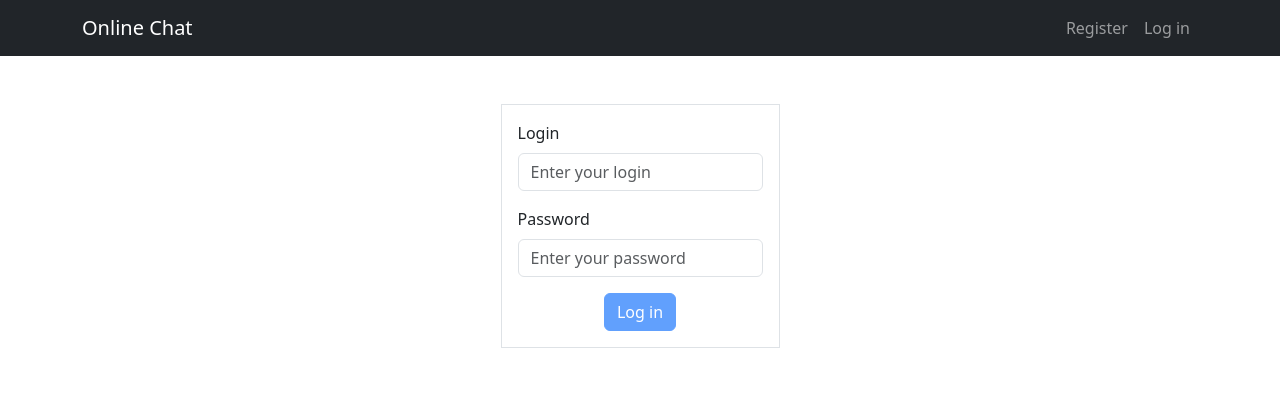
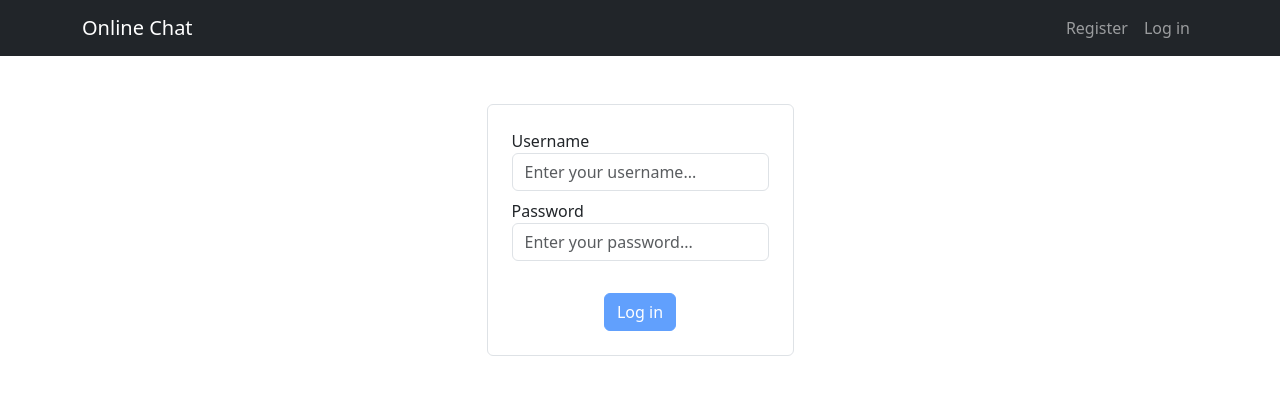
Before and after one commit to KubaD-D/OnlineChatFront, a React (Create React App) app: page /Login in a window 1280 px wide. Shown: the top 394 px of the page. Built offline with nearby package versions, Linux system fonts and the light colour scheme; no server answers.

Commit message:
Adjusted login styling to match register, deleted unused files

```diff
--- a/src/App.css
+++ /dev/null
@@ -1,38 +0,0 @@
-.App {
-  text-align: center;
-}
-
-.App-logo {
-  height: 40vmin;
-  pointer-events: none;
-}
-
-@media (prefers-reduced-motion: no-preference) {
-  .App-logo {
-    animation: App-logo-spin infinite 20s linear;
-  }
-}
-
-.App-header {
-  background-color: #282c34;
-  min-height: 100vh;
-  display: flex;
-  flex-direction: column;
-  align-items: center;
-  justify-content: center;
-  font-size: calc(10px + 2vmin);
-  color: white;
-}
-
-.App-link {
-  color: #61dafb;
-}
-
-@keyframes App-logo-spin {
-  from {
-    transform: rotate(0deg);
-  }
-  to {
-    transform: rotate(360deg);
-  }
-}
--- a/src/App.js
+++ b/src/App.js
@@ -1,11 +1,9 @@
 import { BrowserRouter, Routes, Route } from 'react-router-dom';
-import './App.css';
 import ChatRoom from './pages/ChatRoom';
-import Home from './pages/Home';
 import Login from './pages/Login';
 import Logout from './pages/Logout';
 import Register from './pages/Register';
-import { AuthProvider, useAuth } from './context/AuthContext';
+import { useAuth } from './context/AuthContext';
 import { useEffect } from 'react';
 import { refreshRequest } from './utils/AuthSerivce';
 import NavBar from './components/NavBar';
--- a/src/pages/ChatRoom.js
+++ b/src/pages/ChatRoom.js
@@ -4,16 +4,17 @@ import ChatRoomsList from "../components/ChatRoomsList";
 import ChatRoomSettingsBar from "../components/ChatRoomSettingsBar";
 import { Modal, ModalBody } from "react-bootstrap";
 import { getData } from "../utils/ApiService";
+import { useAuth } from "../context/AuthContext";
 
 const ChatRoom = () => {
     const [chatRoomId, setChatRoomId] = useState(null);
-    const [chatRoomTitle, setChatRoomTitle] = useState("Please join a room");
+    const [chatRoomTitle, setChatRoomTitle] = useState("");
     const [chatRoomOwner, setChatRoomOwner] = useState(null);
     const [isModalActive, setIsModalActive] = useState(false);
     const [modalTitle, setModalTitle] = useState("");
     const [modalChildren, setModalChildren] = useState("");
     const [toggleChatListRefresh, setToggleChatListRefresh] = useState(false);
-    const chatRoomIdRef = useRef("");
+    const { username } = useAuth();
 
     useEffect(() => {
 
@@ -28,6 +29,10 @@ const ChatRoom = () => {
                     setChatRoomOwner(responseData.owner)
                 }
             }
+        }
+
+        if(!username) {
+            setChatRoomTitle("Please log in");
         }
 
         getChatRoomOwner();
--- a/src/pages/Home.js
+++ /dev/null
@@ -1,47 +0,0 @@
-import NavBar from "../components/NavBar";
-import { Container, Table } from "react-bootstrap";
-import { useAuth } from "../context/AuthContext";
-
-const Home = () => {
-
-    const { username } = useAuth();
-
-    return (
-
-        <>
-            <Container className="d-flex flex-wrap justify-content-center">
-                <div className="text-center w-100 mb-5">
-                    <button type="button" className="btn btn-primary mt-2">Create new chat room</button>
-                </div>
-
-                <Table className="border w-50 text-center">
-                    <thead>
-                        <tr>
-                            <th>Chat room id</th>
-                            <th>Join</th>
-                        </tr>
-                    </thead>
-
-                    <tbody>
-                        <tr>
-                            <td>
-                                test id
-                            </td>
-                            <td>
-                                <div className="d-inline-block">
-                                    <button className="btn btn-primary">test button</button>
-                                </div>
-                            </td>
-                        </tr>
-                    </tbody>
-                </Table>
-
-            </Container>
-
-        </>
-
-    );
-
-}
-
-export default Home;
--- a/src/pages/Login.js
+++ b/src/pages/Login.js
@@ -28,35 +28,37 @@ const Login = () => {
     }
 
     return (
-        <>
-            <Container className="d-flex justify-content-center">
+        <div className="d-flex justify-content-center mt-5">
+            <div className="border rounded p-4">
 
-                <Form className="w-25 border p-3 mt-5" onSubmit={e => handleSubmit(e)}>
-                    <Form.Group className="mb-3" controlId="formLogin">
-                        <Form.Label>Login</Form.Label>
-                        <Form.Control
-                         type="text"
-                         placeholder="Enter your login"
-                         value={username}
-                         onChange={e => setUsername(e.target.value)} />
-                    </Form.Group>
+                <form onSubmit={handleSubmit}>
 
-                    <Form.Group className="mb-3" controlId="formPassword">
-                        <Form.Label>Password</Form.Label>
-                        <Form.Control
-                        type="password"
-                        placeholder="Enter your password"
-                        value={password}
-                        onChange={e => setPassword(e.target.value)} />
-                    </Form.Group>
+                    <label htmlFor="username">Username</label>
+                    <input type="text"
+                            className="form-control mb-2"
+                            id="username"
+                            placeholder="Enter your username..."
+                            value={username}
+                            onChange={(e) => setUsername(e.target.value)} />
 
-                    <div className="text-center">
-                        <Button variant={`primary${!username || !password ? " disabled" : ""}`} type="submit">Log in</Button>
+                    <label htmlFor="password">Password</label>
+                    <input type="password"
+                            className="form-control mb-2"
+                            id="password"
+                            placeholder="Enter your password..."
+                            value={password}
+                            onChange={(e) => setPassword(e.target.value)} />
+
+                    <div className="d-flex justify-content-center">
+                        <button type="submit"
+                                className="btn btn-primary mt-4"
+                                disabled={!username && !password}>Log in</button>
                     </div>
-                </Form>
 
-            </Container>
-        </>
+                </form>
+
+            </div>
+        </div>
     );
 }
 
--- a/src/pages/Register.js
+++ b/src/pages/Register.js
@@ -47,6 +47,7 @@ const Register = () => {
                         <input type="text"
                                 className="form-control mb-2"
                                 id="username"
+                                placeholder="Enter your username"
                                 value={registerUsername}
                                 onChange={(e) => setRegisterUsername(e.target.value)} />
 
@@ -54,6 +55,7 @@ const Register = () => {
                         <input type="email"
                                 className="form-control mb-2"
                                 id="email"
+                                placeholder="Enter your email..."
                                 value={email}
                                 onChange={(e) => setEmail(e.target.value)} />
 
@@ -61,6 +63,7 @@ const Register = () => {
                         <input type="password"
                                 className="form-control mb-2"
                                 id="password"
+                                placeholder="Enter your password..."
                                 value={password}
                                 onChange={(e) => setPassword(e.target.value)} />
 
```
